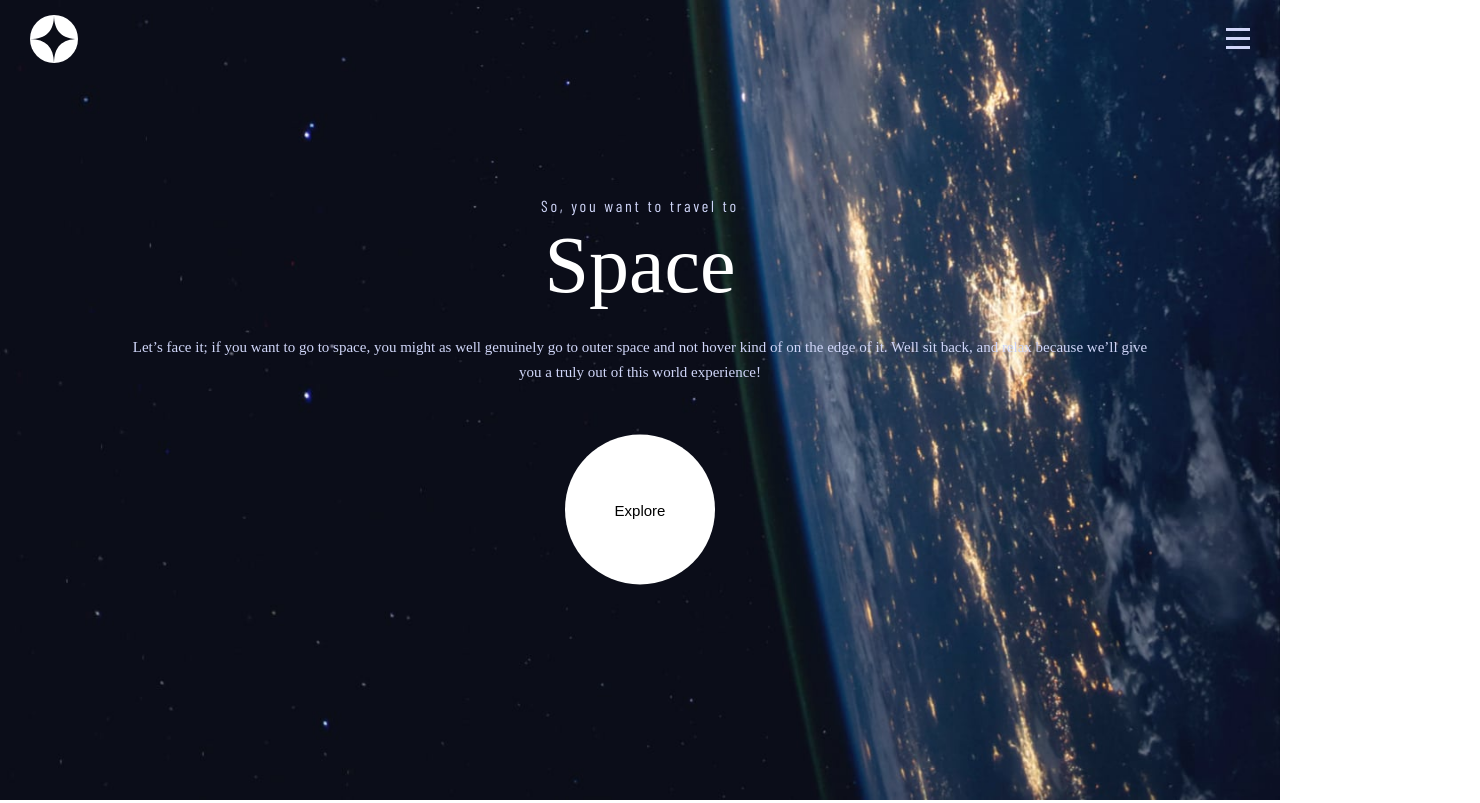
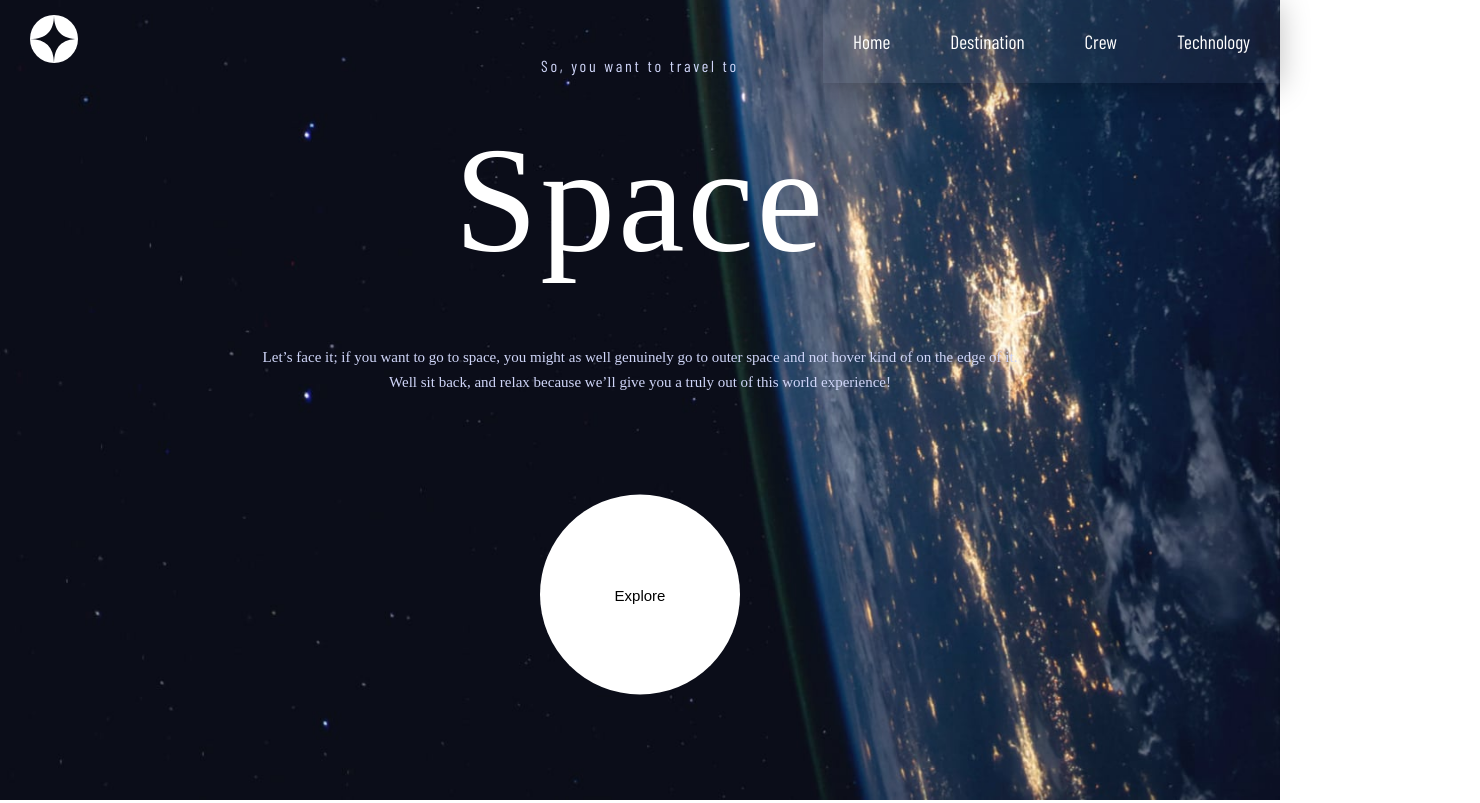
Before and after one commit to Mohamedibrahimfe/space-tourism, a React (Create React App) app in the folder space-tourism/: page / in a window 1280 px wide. Shown: the whole page, 1480 px wide, since content can reach past the window. Built offline with nearby package versions, Linux system fonts and the light colour scheme; a web font is replaced by a local one.

Commit message:
all works with tablet also

```diff
--- a/space-tourism/src/pages/Destination.jsx
+++ b/space-tourism/src/pages/Destination.jsx
@@ -41,10 +41,18 @@ const Destination = (props) => {
         <p>{props.destData.find((item) => item.name === active).description}</p>
         <hr></hr>
         <div className="distance">
-          <h2>avg. distance</h2>
-          <p>{props.destData.find((item) => item.name === active).distance}</p>
-          <h2>est. travel time</h2>
-          <p>{props.destData.find((item) => item.name === active).travel}</p>
+          <div>
+            <h2>avg. distance</h2>
+            <h6>
+              {props.destData.find((item) => item.name === active).distance}
+            </h6>
+          </div>
+          <div>
+            <h2>est. travel time</h2>
+            <h6>
+              {props.destData.find((item) => item.name === active).travel}
+            </h6>
+          </div>
         </div>
       </div>
     </picture>
--- a/space-tourism/src/styles/Crew.css
+++ b/space-tourism/src/styles/Crew.css
@@ -77,3 +77,23 @@
   margin: auto;
   margin-top: 20px;
 }
+
+@media (min-width: 768px) {
+  .crew .title{
+    left: 150px;
+  }
+  hr{
+    display: none;
+  }
+  .crew .content{
+    top: 30%;
+  }
+  .crew h2{
+    font-size: 50px!important;
+    margin-bottom: 10px;
+  }
+  .crew p{
+    font-size: 20px;
+    line-height: 25px;
+  }
+}
--- a/space-tourism/src/styles/Dest.css
+++ b/space-tourism/src/styles/Dest.css
@@ -90,11 +90,11 @@
   text-align: center;
   color: #d0d6f9;
 }
-.details .distance p {
+.details .distance h6 {
   font-family: "Bellefair";
   font-style: normal;
   font-weight: 400;
-  font-size: 28px;
+  font-size: 18px;
   line-height: 32px;
   text-align: center;
   text-transform: uppercase;
@@ -122,3 +122,38 @@
   text-transform: uppercase;
   color: #d0d6f9;
 }
+@media (min-width: 768px) {
+  .destination .title{
+    left: 150px;
+  }
+  .destination .dest-list{
+    top: 50%;
+    margin-bottom: 50px;
+  }
+  .destination .details p{
+    width: 60%;
+  }
+  .distance{
+    display: flex;
+    flex-direction: row;
+  }
+  .distance div {
+    display: flex;
+    flex-direction: column;
+    align-items: center;
+    justify-content: center;
+    gap: 15px;
+    margin-right: 10px;
+    padding: 10px;
+  }
+  .distance div h6 {
+    font-size: 22px;
+    line-height: 17px;
+    letter-spacing: 2.3625px;
+    text-transform: uppercase;
+    margin-bottom: 5px;
+  }
+  .details h1{
+    margin-bottom: 25px;
+  }
+}
--- a/space-tourism/src/styles/Home.css
+++ b/space-tourism/src/styles/Home.css
@@ -75,6 +75,24 @@ picture img {
   transform: translate(-50%, -50%);
   z-index: -99;
 }
-@media (max-width: 768px) {
-
+@media (min-width: 768px) {
+  .content{
+    gap: 50px;
+  }
+  .content h1 {
+    margin-top: -50px;
+  }
+  .content h2{
+    letter-spacing: 2.7px;
+    font-size: 150px;
+    line-height: 150px;
+  }
+  .content p{
+    width: 60%;
+  }
+  .content button{
+    margin: 0;
+    width: 200px;
+    height: 200px;
+  }
 }
--- a/space-tourism/src/styles/Layout.css
+++ b/space-tourism/src/styles/Layout.css
@@ -22,12 +22,12 @@ nav ul{
     position: absolute;
     right: -200px;
     transition: right 0.5s ease-in-out;
+    display: flex;
+    flex-direction: column;
 }
 nav ul.open{
     top: 0px;
     right: 0px;
-    display: flex;
-    flex-direction: column;
     height: 100vh;
     width: 254px;
     backdrop-filter: blur(50px);
@@ -51,22 +51,39 @@ nav ul li a:hover{
     border-radius: 10px;
 }
 
-@media (max-width: 768px) {
+@media (min-width: 768px) {
     .burger-menu{
         display: none;
     }
     nav ul{
-
+        flex-direction: row;
+        right: 0px;
+        background-color: rgba(255, 255, 255, 0.04);
+        backdrop-filter: blur(100px);
+        box-shadow: 0px 4px 30px rgba(0, 0, 0, 0.25);
     }
-    nav ul.open{
-        top: 0px;
-        right: 0px;
-        display: flex;
-        flex-direction: column;
-        height: 100vh;
-        width: 254px;
-        backdrop-filter: blur(50px);
-        padding-top: 100px;
-        z-index: 99999;
+    nav ul span{
+        display: none;
+    }
+    nav ul li a{
+        padding:30px;
+        position: relative;
+    }
+    nav ul li a:hover{
+        content: "";
+        background-color: transparent;
+        color: white;
+    }
+    nav ul li a:hover::before{
+        content: "";
+        background-color: white;
+        position: absolute;
+        bottom: 0%;
+        left: 50%;
+        transform: translate(-50%, -50%);
+        z-index: -99;
+        width: 100%;
+        height: 3px;
+        background-color: white;
     }
 }
--- a/space-tourism/src/styles/Technology.css
+++ b/space-tourism/src/styles/Technology.css
@@ -72,3 +72,14 @@
   text-align: center;
   text-transform: uppercase;
 }
+@media (min-width: 768px) {
+  .technology .title{
+    left: 150px;
+  }
+  .technology ul{
+    top: 55%;
+  }
+  .tech-description{
+    width: 60%!important;
+  }
+}
```
